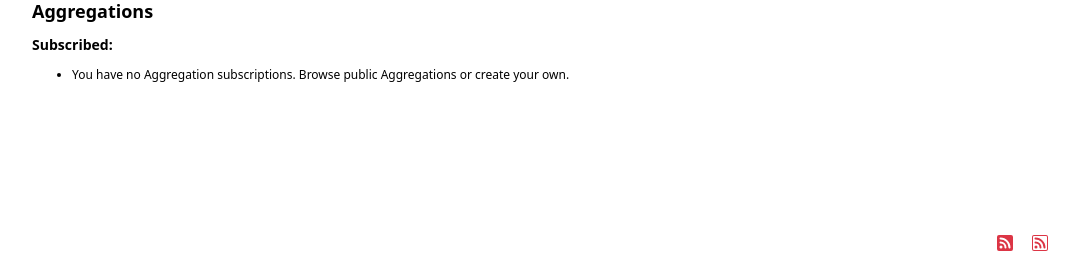
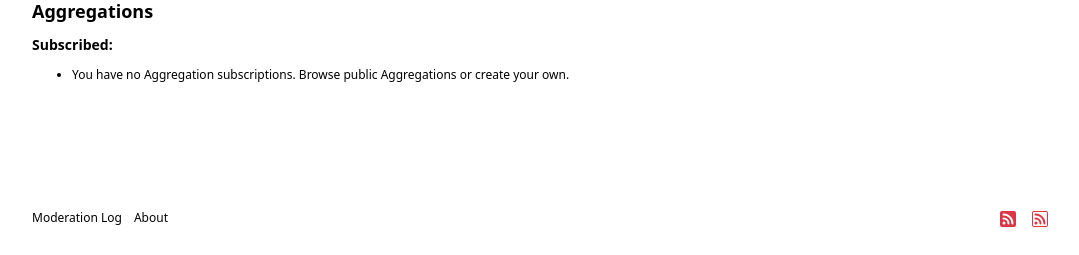
Before and after one commit to epilys/sic, a Django app: page /accounts/ in a window 1280 px wide. Shown: the part 546-801 px from the top of the page, without its empty margins (96-1175 px from the left). After the commit the page ends 773 px from the top, so only its background shows below. Run offline with Django 3.2, Linux system fonts and the light colour scheme; the visitor is signed in with stand-in values (Sample User, id 1); data that the repository does not hold is empty.

Commit message:
Add nav links to footer

```diff
--- a/sic/static/style.css
+++ b/sic/static/style.css
@@ -402,18 +402,44 @@ body>header>nav>ul {
   display: flex;
   flex-flow:wrap;
   margin: 0;
-}
-body>header>nav>ul {
   width: 100%;
   padding: 0;
 }
+
 body>header>nav.user {
   text-align: right;
   margin-left: auto;
 }
+
 body>footer {
   text-align: right;
+  display: flex;
+  flex-flow: row;
+  padding-top: 2rem;
+  padding-bottom: 2rem;
 }
+
+body>footer>nav {
+  min-width: 0;
+}
+
+body>footer>nav>ul {
+  list-style: none;
+  column-gap: 1rem;
+  display: flex;
+  flex-flow:wrap;
+  margin: 0;
+  width: 100%;
+  padding: 0;
+}
+
+body>footer>nav.feeds {
+  margin-left: auto;
+}
+body>footer>nav.feeds>ul {
+  column-gap: 0;
+}
+
 main>ul.posts {
   list-style: none;
   margin: 0;
@@ -629,8 +655,17 @@ a.feed, a.feed:visited {
   color: #dc3545;
   padding: 8px 8px 0 8px;
 }
+
 a.feed:hover:after {
   content: attr(title);
+  padding: 5px;
+  position: absolute;
+  width: min-content;
+  text-align: center;
+  border: 1px solid;
+  background: white;
+  border-radius: 6px;
+  transform: translateX(-60%) translateY(-115%);
 }
 
 
--- a/sic/templates/base.html
+++ b/sic/templates/base.html
@@ -59,13 +59,24 @@
             {% block content %}<!-- default content text (typically empty) -->{% endblock %}
         </main>
         <footer>
-          <a href="{% url 'latest_stories_rss' %}" title="Latest Stories RSS" class="feed"><svg xmlns="http://www.w3.org/2000/svg" width="16" height="16" fill="currentColor" class="bi bi-rss-fill" viewBox="0 0 16 16">
-  <path d="M2 0a2 2 0 0 0-2 2v12a2 2 0 0 0 2 2h12a2 2 0 0 0 2-2V2a2 2 0 0 0-2-2H2zm1.5 2.5c5.523 0 10 4.477 10 10a1 1 0 1 1-2 0 8 8 0 0 0-8-8 1 1 0 0 1 0-2zm0 4a6 6 0 0 1 6 6 1 1 0 1 1-2 0 4 4 0 0 0-4-4 1 1 0 0 1 0-2zm.5 7a1.5 1.5 0 1 1 0-3 1.5 1.5 0 0 1 0 3z"/>
-</svg></a>
-          <a href="{% url 'latest_stories_atom' %}" title="Latest Stories Atom" class="feed"><svg xmlns="http://www.w3.org/2000/svg" width="16" height="16" fill="currentColor" class="bi bi-rss" viewBox="0 0 16 16">
-  <path d="M14 1a1 1 0 0 1 1 1v12a1 1 0 0 1-1 1H2a1 1 0 0 1-1-1V2a1 1 0 0 1 1-1h12zM2 0a2 2 0 0 0-2 2v12a2 2 0 0 0 2 2h12a2 2 0 0 0 2-2V2a2 2 0 0 0-2-2H2z"/>
-  <path d="M5.5 12a1.5 1.5 0 1 1-3 0 1.5 1.5 0 0 1 3 0zm-3-8.5a1 1 0 0 1 1-1c5.523 0 10 4.477 10 10a1 1 0 1 1-2 0 8 8 0 0 0-8-8 1 1 0 0 1-1-1zm0 4a1 1 0 0 1 1-1 6 6 0 0 1 6 6 1 1 0 1 1-2 0 4 4 0 0 0-4-4 1 1 0 0 1-1-1z"/>
-</svg></a>
+            {% spaceless %}
+                <nav class="menu">
+                    <ul>
+                        <li>Moderation Log</li>
+                        <li>About</li>
+                    </ul>
+                </nav>
+                <nav class="feeds">
+                    <ul>
+                        <li>
+                            <a href="{% url 'latest_stories_rss' %}" title="Latest Stories RSS" class="feed"><svg xmlns="http://www.w3.org/2000/svg" width="16" height="16" fill="currentColor" class="bi bi-rss-fill" viewBox="0 0 16 16"> <path d="M2 0a2 2 0 0 0-2 2v12a2 2 0 0 0 2 2h12a2 2 0 0 0 2-2V2a2 2 0 0 0-2-2H2zm1.5 2.5c5.523 0 10 4.477 10 10a1 1 0 1 1-2 0 8 8 0 0 0-8-8 1 1 0 0 1 0-2zm0 4a6 6 0 0 1 6 6 1 1 0 1 1-2 0 4 4 0 0 0-4-4 1 1 0 0 1 0-2zm.5 7a1.5 1.5 0 1 1 0-3 1.5 1.5 0 0 1 0 3z"/> </svg></a>
+                        </li>
+                        <li>
+                            <a href="{% url 'latest_stories_atom' %}" title="Latest Stories Atom" class="feed"><svg xmlns="http://www.w3.org/2000/svg" width="16" height="16" fill="currentColor" class="bi bi-rss" viewBox="0 0 16 16"><path d="M14 1a1 1 0 0 1 1 1v12a1 1 0 0 1-1 1H2a1 1 0 0 1-1-1V2a1 1 0 0 1 1-1h12zM2 0a2 2 0 0 0-2 2v12a2 2 0 0 0 2 2h12a2 2 0 0 0 2-2V2a2 2 0 0 0-2-2H2z"/><path d="M5.5 12a1.5 1.5 0 1 1-3 0 1.5 1.5 0 0 1 3 0zm-3-8.5a1 1 0 0 1 1-1c5.523 0 10 4.477 10 10a1 1 0 1 1-2 0 8 8 0 0 0-8-8 1 1 0 0 1-1-1zm0 4a1 1 0 0 1 1-1 6 6 0 0 1 6 6 1 1 0 1 1-2 0 4 4 0 0 0-4-4 1 1 0 0 1-1-1z"/></svg></a>
+                        </li>
+                    </ul>
+                </nav>
+            {% endspaceless %}
         </footer>
     </body>
 </html>
```
Lines whose indentation alone changed are shown as unchanged.
